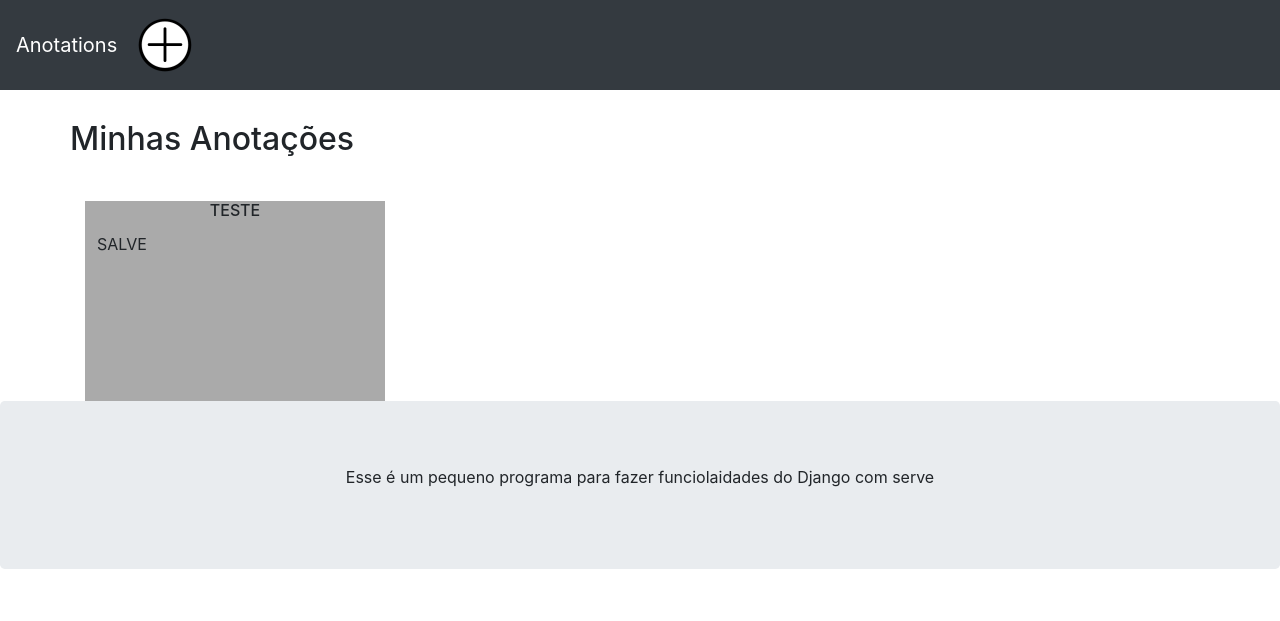
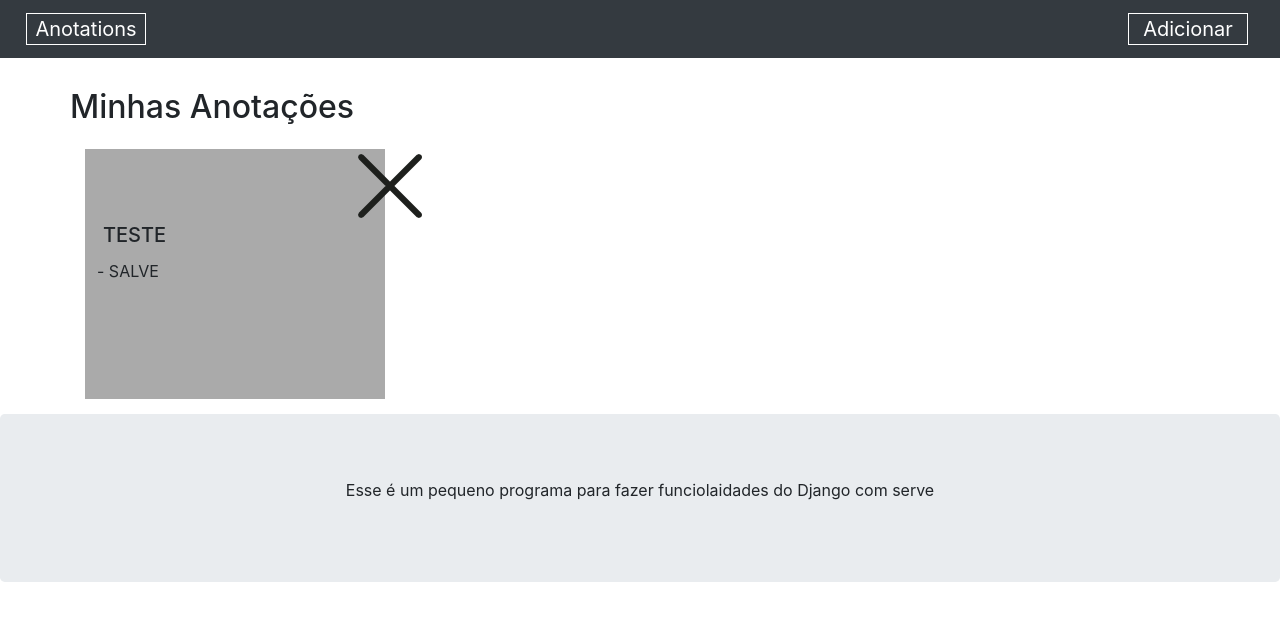
Before and after one commit to JViniciusF/MiniAnotations, a Django app: page / in a window 1280 px wide. Shown: the top 621 px of the page. Run offline with Django 3.2, Linux system fonts and the light colour scheme; data comes from the database, SQL or seed files in the repository; both versions use the stored data as it was after the commit; some libraries are stand-ins or nearby versions.

Commit message:
Muitas mudancas

```diff
--- a/anotacoes/anotacoes/urls.py
+++ b/anotacoes/anotacoes/urls.py
@@ -13,7 +13,7 @@ Including another URLconf
     1. Import the include() function: from django.urls import include, path
     2. Add a URL to urlpatterns:  path('blog/', include('blog.urls'))
 """
-from django.contrib import admin
+from django.contrib import admin,auth
 from django.urls import path,include
 
 urlpatterns = [
--- a/anotacoes/lembrete/models.py
+++ b/anotacoes/lembrete/models.py
@@ -1,9 +1,11 @@
 from django.db import models
+
 
 
 # Create your models here.
 class Lembrete(models.Model):
+    id = models.AutoField(primary_key=True)
     titulo = models.CharField(max_length = 30)
     mensagem = models.CharField(max_length = 200)
     def __str__(self):
-        return (self.titulo)
+        return (self.id)
--- a/anotacoes/lembrete/templates/home.html
+++ b/anotacoes/lembrete/templates/home.html
@@ -13,7 +13,7 @@
 
   <style>
   .fakeimg {
-    height: 200px;
+    height: 250px;
     width: 300px;
     background: #aaa;
   }
@@ -24,9 +24,15 @@
 <body>
 
 <nav class="navbar navbar-expand-sm bg-dark navbar-dark">
-  <a class="navbar-brand" href=" ">Anotations</a>
-  <a class= "navbar-brand" href="form">
-    <img src="iconADD.png"></img>
+  <a type = "button"class="navbar-brand" style="margin-left: 10px;"href = "/">
+    <div class="border border-white" style="width: 120px; text-align: center;">
+      Anotations
+    </div>
+  </a>
+  <div style = width:1200px;></div>
+  <a type = "button" class="navbar-brand" data-toggle="modal" data-target="#Modal-Anotacoes">
+    <div class="border border-white" style="width: 120px; text-align: center;">Adicionar</div>
+
   </a>
   <button class="navbar-toggler" type="button" data-toggle="collapse" data-target="#collapsibleNavbar">
     <span class="navbar-toggler-icon"></span>
@@ -36,19 +42,49 @@
 
 <div id = "principal" class="container" style="margin-top:30px">
   <div class="row">
-    <h2>Minhas Anotações</h2>
+    <h2> Minhas Anotações </h2>
   </div>
     <div class="row">
       {%for lembrete in lembretes%}
-      <div class="col-sm-4" style="margin-right: 2%; margin-top: 2%;">
-        <div class="fakeimg">
-          <H6 style="text-align: center; margin-top:4%">{{lembrete.titulo}}</H6>
-          <div style="margin: 4%;">{{lembrete.mensagem}}</div>
-        </div>
+        <div class="fakeimg" style="margin: 15px;">
+
+          <a type = 'button'class= "navbar-toggler" style="margin-left:260px ;" href="/delete/{{lembrete.id}}/"><img src="templates/letter-x.png"></a>
+          <H5 style="text-align:left; margin-left:6%">{{lembrete.titulo}}</H5>
+          <div style="margin: 4%;">- {{lembrete.mensagem}}</div>
       </div>
       {%endfor%}
     </div>
 
+</div>
+
+<div class="modal fade" id="Modal-Anotacoes" tabindex="-1" role="dialog" aria-labelledby="exampleModalLabel" aria-hidden="true">
+  <div class="modal-dialog" role="document">
+    <div class="modal-content">
+      <div class="modal-header">
+        <h5 class="modal-title" id="exampleModalLabel">Nova Anotação</h5>
+        <button type="button" class="close" data-dismiss="modal" aria-label="Fechar">
+          <span aria-hidden="true">&times;</span>
+        </button>
+      </div>
+      <div class="modal-body">
+        <form action="/add_lembrete_submit/" method="post">
+          {% csrf_token %}
+          <div class="form-group">
+            <label for="recipient-name" class="col-form-label">Titulo:</label>
+            <input type="text" class="form-control" name="lbt_titulo">
+          </div>
+          <div class="form-group">
+            <label for="message-text" class="col-form-label">Mensagem:</label>
+            <textarea class="form-control" name="lbt_msg"></textarea>
+          </div>
+          <div class="modal-footer">
+            <button type="button" class="btn btn-secondary" data-dismiss="modal">Fechar</button>
+            <button type="submit" class="btn btn-primary">Salvar</button>
+          </div>
+        </form>
+      </div>
+    </div>
+  </div>
 </div>
 
 <div class = "row"></div>
@@ -57,4 +93,12 @@
 </div>
 
 </body>
+<script>
+  let butaoAdd= $("addButon")
+  butaoAdd.addEventListener(onclick, function(){
+    $("Modal-Anotacoes").on('show.bs.modal',function(){
+    })
+  })
+
+</script>
 </html>
--- a/anotacoes/lembrete/urls.py
+++ b/anotacoes/lembrete/urls.py
@@ -1,9 +1,9 @@
 from django.urls import path
-from .views import home,add,formulario
+from .views import home,add,delete
 
 urlpatterns = [
     path('', home , name= "home"),
     path("home",home),
-    path("form",formulario, name="formulario"),
-    path("add_lembrete_submit/",add, name="add_lembrete_submit")
+    path("add_lembrete_submit/",add, name="add_lembrete_submit"),
+    path("delete/<id>/",delete, name = "delete")
 ]
--- a/anotacoes/lembrete/views.py
+++ b/anotacoes/lembrete/views.py
@@ -2,7 +2,7 @@ from django.shortcuts import render
 from django.forms import forms
 from .models import Lembrete
 from django.http import HttpResponseRedirect
-from django.shortcuts import render
+from django.shortcuts import render,redirect
 
 from .forms import Tlt_lembrete
 
@@ -12,9 +12,6 @@ def home (request):
     lembretes = Lembrete.objects.all()
     return render(request,'home.html',{'lembretes':lembretes})
 
-def formulario(request):
-    return render(request,"form.html")
-
 def add(request):
     lbt_titulo = request.POST["lbt_titulo"]
     lbt_msg = request.POST["lbt_msg"]
@@ -23,4 +20,11 @@ def add(request):
 
     n_lembrete.save()
     lembretes = Lembrete.objects.all()
-    return render(request,'form.html')
+    return redirect(home)
+
+def delete(request,id):
+    lembreteDel = Lembrete.objects.filter(id = id)
+    lembreteDel.delete()
+    lembretes = Lembrete.objects.all()
+    home(request)
+    return redirect(home)
```
Also changed, not shown: anotacoes/lembrete/templates/form.html (deleted, +0 -22 lines), anotacoes/db.sqlite3, anotacoes/lembrete/migrations/0002_auto_20200913_1926.py (added), anotacoes/lembrete/templates/letter-x.png (added).
